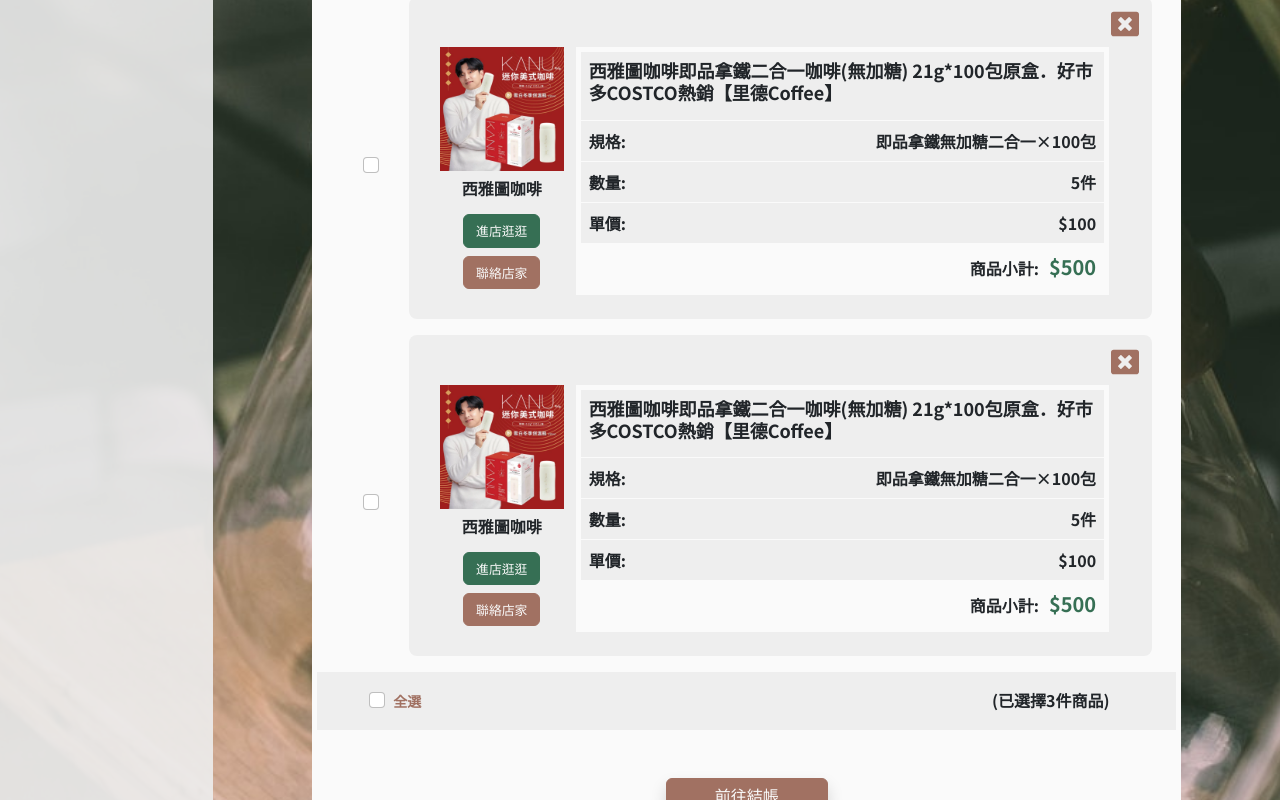
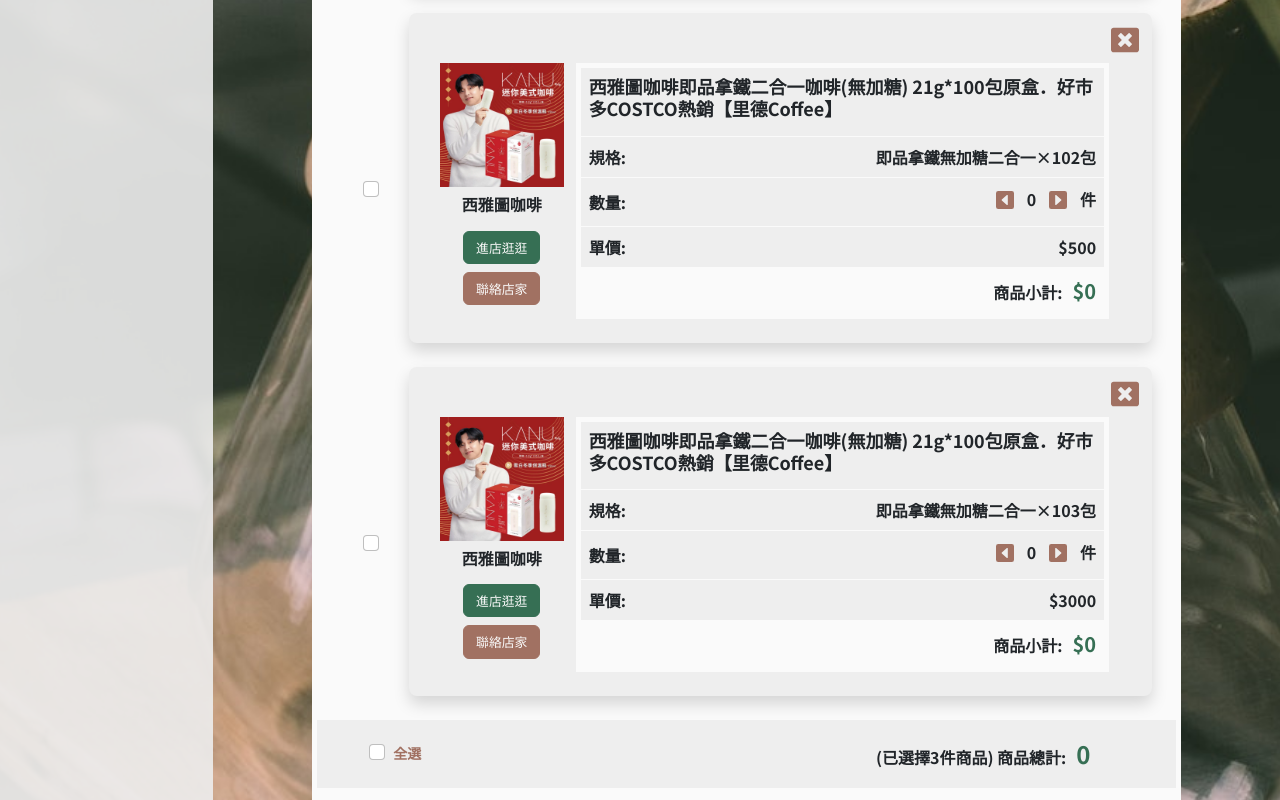
Before and after one commit to clothn0105700/Chicofgo-online-shopping, a React (Create React App) app in the folder Chicofgo_react_main/: page /member/shoppingcart in a window 1280 px wide. Shown: the part 640-1440 px from the top of the page. Built offline with nearby package versions, Linux system fonts and the light colour scheme.

Commit message:
[feat]購物車微調

```diff
--- /dev/null
+++ b/Chicofgo_react_main/src/Pages/Account/ShoppingCart/Components/ShoppingItem.jsx
@@ -0,0 +1,146 @@
+import { Row, Col, Button, Form, Image, Table } from 'react-bootstrap';
+import { FaWindowClose } from 'react-icons/fa';
+// import { Link } from 'react-router-dom';
+// import Path from '../../Layout/Item/Path/Path';
+// import { orderInfo } from '../../Config/orderConfig';
+// import { useNavigate } from 'react-router-dom';
+import { BsCaretRightSquareFill, BsCaretLeftSquareFill } from 'react-icons/bs';
+// import ChContainer from '../../ComponentShare/ChContainer';
+import style from './ShoppingItem.module.scss';
+import React, { useState } from 'react';
+
+const ShoppingItem = ({
+  key,
+  brandname,
+  title,
+  desc,
+  // quantity,
+  price,
+  productImg,
+  onCalculate,
+}) => {
+  // 用{大括號}接受prop
+  const [quantity, setQuantity] = useState(0);
+  const increment = () => {
+    setQuantity(quantity + 1);
+    onCalculate(price); //每次點擊時執行 onCalculate(price) = totalCash + price
+  };
+  const decrement = () => {
+    if (quantity > 0) {
+      setQuantity(quantity - 1);
+      onCalculate(-price); // 減少時為-price
+    }
+  };
+
+  return (
+    <Row className={`px-4 `}>
+      <Col className={`col-1 d-flex justify-content-center align-items-center`}>
+        <Form className={``}>
+          <Form.Check type="checkbox" id="custom-switch" label="" />
+        </Form>
+      </Col>
+      <Col className={`col-11 chicofgo_gray pb-4 mb-4 rounded-3 shadow`}>
+        <Row>
+          <Col className={`text-end p-0 `}>
+            <Button variant="" className={` chicofgo_brown_font m-0 pb-0`}>
+              <h3 className={`p-0`}>
+                <FaWindowClose />
+              </h3>
+            </Button>
+          </Col>
+        </Row>
+        <Row className={`justify-content-center `}>
+          <Col
+            className={`${style.brandArea} col-2 px-0 align-self-start text-center`}
+          >
+            <Image
+              src={require('../../../../Img/ProductsTest/' + productImg)}
+              className={`${style.productPic} `}
+            />
+            <h2 className={`${style.brandname} m-2 chicofgo-font-700`}>
+              {brandname}
+            </h2>
+            <Row className={`justify-content-center text-nowrap`}>
+              <Col className={`col-12 col-xxl-6 `}>
+                <Button
+                  variant="chicofgo-green"
+                  className={`mt-2 chicofgo_white_font `}
+                >
+                  進店逛逛
+                </Button>
+              </Col>
+              <Col className={`col-12 col-xxl-6 ps-xxl-1`}>
+                <Button
+                  variant="chicofgo-brown"
+                  className={`mt-2 chicofgo_white_font `}
+                >
+                  聯絡店家
+                </Button>
+              </Col>
+            </Row>
+          </Col>
+          <Col className={`col-9`}>
+            <Table
+              hover
+              variant=""
+              className={`${style.tableText} p-0 m-0 border-chicofgo-white`}
+            >
+              <thead>
+                <tr>
+                  <th colspan="4">
+                    <h3>{title}</h3>
+                  </th>
+                </tr>
+              </thead>
+              <tbody>
+                <tr>
+                  <th>規格:</th>
+                  <td>{desc}</td>
+                  {/* <th>粉絲:</th>
+                            <td>{props.fans}</td> */}
+                </tr>
+                <tr className={`align-middle `}>
+                  <th>數量:</th>
+                  <td>
+                    <Button
+                      variant=""
+                      className={` chicofgo_brown_font m-0 py-0`}
+                      onClick={decrement}
+                    >
+                      <h3 className={`p-0`}>
+                        <BsCaretLeftSquareFill />
+                      </h3>
+                    </Button>
+                    {quantity}
+                    <Button
+                      variant=""
+                      className={` chicofgo_brown_font m-0 py-0`}
+                      onClick={increment}
+                    >
+                      <h3 className={`p-0`}>
+                        <BsCaretRightSquareFill />
+                      </h3>
+                    </Button>
+                    件
+                  </td>
+                  {/* <th>評價:</th>
+                            <td>{props.review}</td> */}
+                </tr>
+                <tr>
+                  <th>單價:</th>
+                  <td>${price}</td>
+                </tr>
+                <tr className={`${style.totalPrice} text-end`}>
+                  <th colspan="4">
+                    商品小計:<span>${quantity * price}</span>
+                  </th>
+                </tr>
+              </tbody>
+            </Table>
+          </Col>
+        </Row>
+      </Col>
+    </Row>
+  );
+};
+export default ShoppingItem;
--- /dev/null
+++ b/Chicofgo_react_main/src/Pages/Account/ShoppingCart/Components/ShoppingItem.module.scss
@@ -0,0 +1,39 @@
+.productPic {
+  width: 100%;
+  height: 100%;
+  object-fit: contain;
+}
+.tableText {
+  border: 5px solid rgb(250, 250, 250);
+  border-color: rgb(250, 250, 250);
+  h3 {
+    font-size: 18px;
+    font-weight: 700;
+  }
+  tbody {
+    th {
+      width: 30%;
+    }
+    td {
+      width: 70%;
+      text-align: end;
+    }
+  }
+}
+.totalPrice {
+  background-color: rgb(250, 250, 250);
+  span {
+    font-size: 20px;
+    color: rgb(54, 111, 84);
+    font-weight: 700;
+    padding-left: 10px;
+  }
+}
+.brandname {
+  font-size: 1rem;
+}
+.brandArea {
+  button {
+    font-size: 0.8rem;
+  }
+}
--- /dev/null
+++ b/Chicofgo_react_main/src/Pages/Account/ShoppingCart/Components/Total.jsx
@@ -0,0 +1,7 @@
+import React, { useState } from 'react';
+
+const Total = ({ totalCash }) => {
+  return <>{totalCash}</>;
+};
+
+export default Total;
--- a/Chicofgo_react_main/src/Pages/Account/ShoppingCart/ShoppingCart.jsx
+++ b/Chicofgo_react_main/src/Pages/Account/ShoppingCart/ShoppingCart.jsx
@@ -4,103 +4,48 @@
 // import Path from '../../Layout/Item/Path/Path';
 // import { orderInfo } from '../../Config/orderConfig';
 // import { useNavigate } from 'react-router-dom';
-import { FaSearchDollar } from 'react-icons/fa';
+import { BsCaretRightSquareFill, BsCaretLeftSquareFill } from 'react-icons/bs';
 import ChContainer from '../../ComponentShare/ChContainer';
 import style from './ShoppingCart.module.scss';
-
-function ShoppingItem(props) {
-  return (
-    <Row className={`px-4`}>
-      <Col className={`col-1 d-flex justify-content-center align-items-center`}>
-        <Form className={``}>
-          <Form.Check type="checkbox" id="custom-switch" label="" />
-        </Form>
-      </Col>
-      <Col className={`col-11 chicofgo_gray pb-4 mb-3 rounded-3`}>
-        <Row>
-          <Col className={`text-end p-0 `}>
-            <Button variant="" className={` chicofgo_brown_font m-0 pb-0`}>
-              <h3 className={`p-0`}>
-                <FaWindowClose />
-              </h3>
-            </Button>
-          </Col>
-        </Row>
-        <Row className={`justify-content-center `}>
-          <Col
-            className={`${style.brandArea} col-2 px-0 align-self-start text-center`}
-          >
-            <Image
-              src={require('../../../Img/ProductsTest/' + props.productImg)}
-              className={`${style.productPic} `}
-            />
-            <h2 className={`${style.brandname} m-2 chicofgo-font-700`}>
-              {props.brandname}
-            </h2>
-            <Row className={`justify-content-center text-nowrap`}>
-              <Col className={`col-12 col-xxl-6 `}>
-                <Button
-                  variant="chicofgo-green"
-                  className={`mt-2 chicofgo_white_font `}
-                >
-                  進店逛逛
-                </Button>
-              </Col>
-              <Col className={`col-12 col-xxl-6 ps-xxl-1`}>
-                <Button
-                  variant="chicofgo-brown"
-                  className={`mt-2 chicofgo_white_font `}
-                >
-                  聯絡店家
-                </Button>
-              </Col>
-            </Row>
-          </Col>
-          <Col className={`col-9`}>
-            <Table
-              hover
-              variant=""
-              className={`${style.tableText} p-0 m-0 border-chicofgo-white`}
-            >
-              <thead>
-                <tr>
-                  <th colspan="4">
-                    <h3 className={` `}>{props.title}</h3>
-                  </th>
-                </tr>
-              </thead>
-              <tbody>
-                <tr>
-                  <th>規格:</th>
-                  <td>{props.desc}</td>
-                  {/* <th>粉絲:</th>
-                          <td>{props.fans}</td> */}
-                </tr>
-                <tr>
-                  <th>數量:</th>
-                  <td>{props.number}件</td>
-                  {/* <th>評價:</th>
-                          <td>{props.review}</td> */}
-                </tr>
-                <tr>
-                  <th>單價:</th>
-                  <td>${props.price}</td>
-                </tr>
-                <tr className={`${style.totalPrice} text-end`}>
-                  <th colspan="4">
-                    商品小計:<span>${props.number * props.price}</span>
-                  </th>
-                </tr>
-              </tbody>
-            </Table>
-          </Col>
-        </Row>
-      </Col>
-    </Row>
-  );
-}
+import React, { useState } from 'react';
+import ShoppingItem from './Components/ShoppingItem';
+import Total from './Components/Total';
 
 function ShoppingCart(props) {
+  const [totalCash, setTotalCash] = useState(0); // totalCash預設值為0
+  const calculate = (price) => {
+    setTotalCash(totalCash + price); // totalCash =  totalCash + price
+  };
+  const products = [
+    {
+      id: 1,
+      brandname: '西雅圖咖啡',
+      title: `西雅圖咖啡即品拿鐵二合一咖啡(無加糖) 21g*100包原盒．好市多COSTCO熱銷【里德Coffee】`,
+      desc: '即品拿鐵無加糖二合一×101包',
+      quantity: 5,
+      price: 100,
+      productImg: 'test.jpg',
+    },
+    {
+      id: 2,
+      brandname: '西雅圖咖啡',
+      title: `西雅圖咖啡即品拿鐵二合一咖啡(無加糖) 21g*100包原盒．好市多COSTCO熱銷【里德Coffee】`,
+      desc: '即品拿鐵無加糖二合一×102包',
+      quantity: 8,
+      price: 500,
+      productImg: 'test.jpg',
+    },
+    {
+      id: 3,
+      brandname: '西雅圖咖啡',
+      title: `西雅圖咖啡即品拿鐵二合一咖啡(無加糖) 21g*100包原盒．好市多COSTCO熱銷【里德Coffee】`,
+      desc: '即品拿鐵無加糖二合一×103包',
+      quantity: 10,
+      price: 3000,
+      productImg: 'test.jpg',
+    },
+  ];
+
   return (
     <ChContainer ChClass={'chicofgo-font'} breadCrumb={'我的購物車'}>
       {/* 標題 */}
@@ -116,40 +61,26 @@
           <Col className={` pb-5 chicofgo-font-700`}>
             {/* 內容 */}
             {/* ----------------------------------- */}
-            <ShoppingItem
-              brandname="西雅圖咖啡"
-              title="西雅圖咖啡即品拿鐵二合一咖啡(無加糖)
-                      21g*100包原盒．好市多COSTCO熱銷【里德Coffee】"
-              desc="即品拿鐵無加糖二合一×100包"
-              number="5"
-              price="100"
-              productImg="test.jpg"
-            />
-            <ShoppingItem
-              brandname="西雅圖咖啡"
-              title="西雅圖咖啡即品拿鐵二合一咖啡(無加糖)
-                      21g*100包原盒．好市多COSTCO熱銷【里德Coffee】"
-              desc="即品拿鐵無加糖二合一×100包"
-              number="5"
-              price="100"
-              productImg="test.jpg"
-            />
-            <ShoppingItem
-              brandname="西雅圖咖啡"
-              title="西雅圖咖啡即品拿鐵二合一咖啡(無加糖)
-                      21g*100包原盒．好市多COSTCO熱銷【里德Coffee】"
-              desc="即品拿鐵無加糖二合一×100包"
-              number="5"
-              price="100"
-              productImg="test.jpg"
-            />
+            {products.map((p) => (
+              <ShoppingItem
+                key={p.id}
+                brandname={p.brandname}
+                title={p.title}
+                desc={p.desc}
+                quantity={p.quantity}
+                price={p.price}
+                productImg={p.productImg}
+                onCalculate={calculate}
+              />
+            ))}
+
             {/* ----------------------------------- */}
 
             <Row
-              className={`chicofgo_gray justify-content-between text-center px-4 py-3 mb-3`}
+              className={`chicofgo_gray justify-content-between text-center px-4 py-3 mb-3 `}
             >
-              <Col className={`col-3 `}>
-                <Form className={`mx-3 chicofgo_brown_font`}>
+              <Col className={`col-4 `}>
+                <Form className={`mx-3 chicofgo_brown_font my-1`}>
                   <Form.Check
                     type="checkbox"
                     id="custom-switch"
@@ -158,7 +89,14 @@
                   />
                 </Form>
               </Col>
-              <Col className={`col-3 `}>(已選擇3件商品)</Col>
+              <Col
+                className={`${style.totalSum} col-5 chicofgo_gray text-nowrap `}
+              >
+                (已選擇3件商品) 商品總計:
+                <span>
+                  <Total totalCash={totalCash} />
+                </span>
+              </Col>
             </Row>
             <Row className={`mt-5`}>
               <Col className={`text-center`}>
--- a/Chicofgo_react_main/src/Pages/Account/ShoppingCart/ShoppingCart.module.scss
+++ b/Chicofgo_react_main/src/Pages/Account/ShoppingCart/ShoppingCart.module.scss
@@ -3,47 +3,11 @@
   font-weight: 700;
   color: rgb(161, 113, 98);
 }
-.shoppingcartSubTitle {
-  font-size: 14px;
-  color: black;
-}
-
-.productPic {
-  width: 100%;
-  height: 100%;
-  object-fit: contain;
-}
-.tableText {
-  border: 5px solid rgb(250, 250, 250);
-  border-color: rgb(250, 250, 250);
-  h3 {
-    font-size: 18px;
-    font-weight: 700;
-  }
-  tbody {
-    th {
-      width: 30%;
-    }
-    td {
-      width: 70%;
-      text-align: end;
-    }
-  }
-}
-.totalPrice {
-  background-color: rgb(250, 250, 250);
+.totalSum {
   span {
-    font-size: 20px;
+    font-size: 1.5rem;
     color: rgb(54, 111, 84);
     font-weight: 700;
     padding-left: 10px;
   }
 }
-.brandname {
-  font-size: 1rem;
-}
-.brandArea {
-  button {
-    font-size: 0.8rem;
-  }
-}
```
